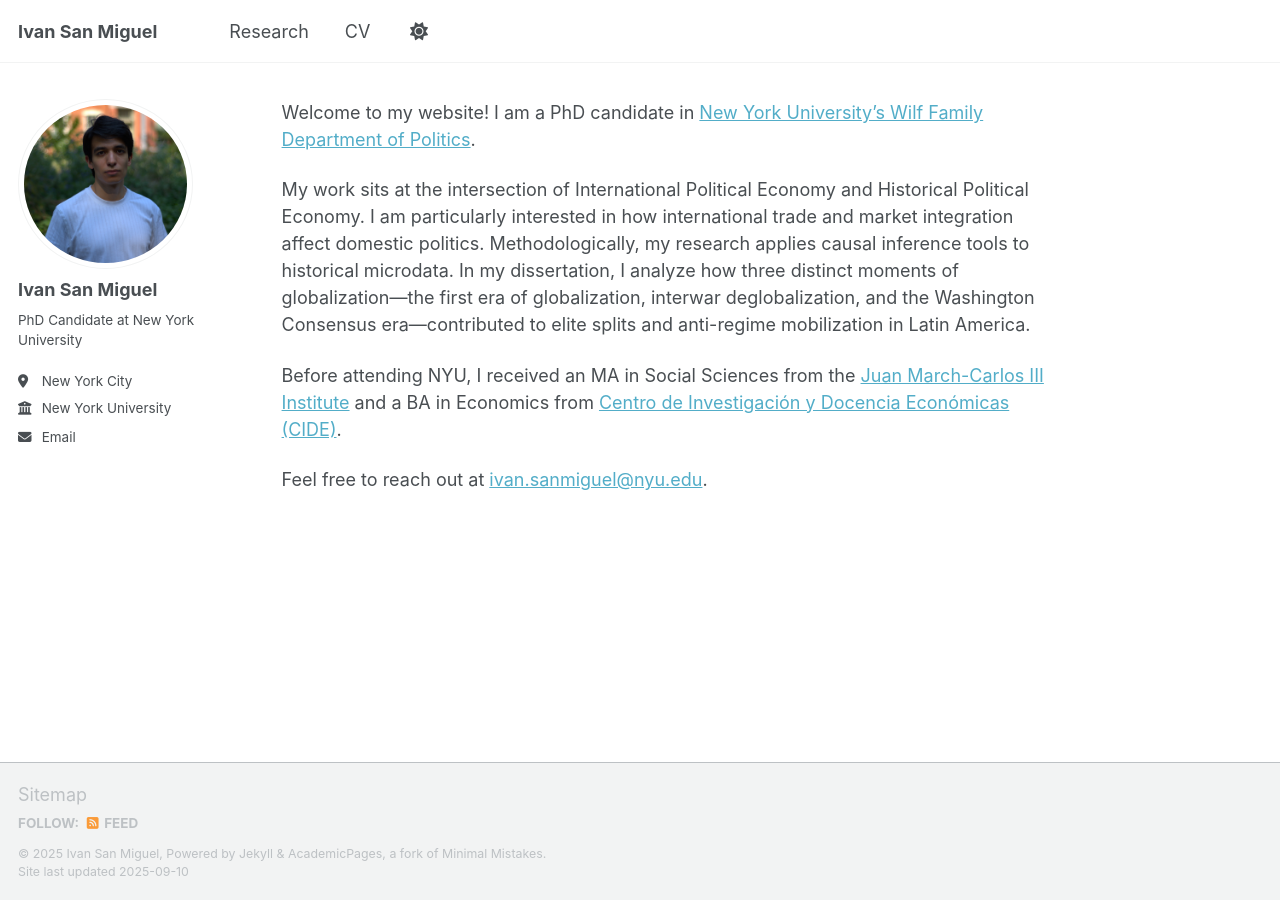
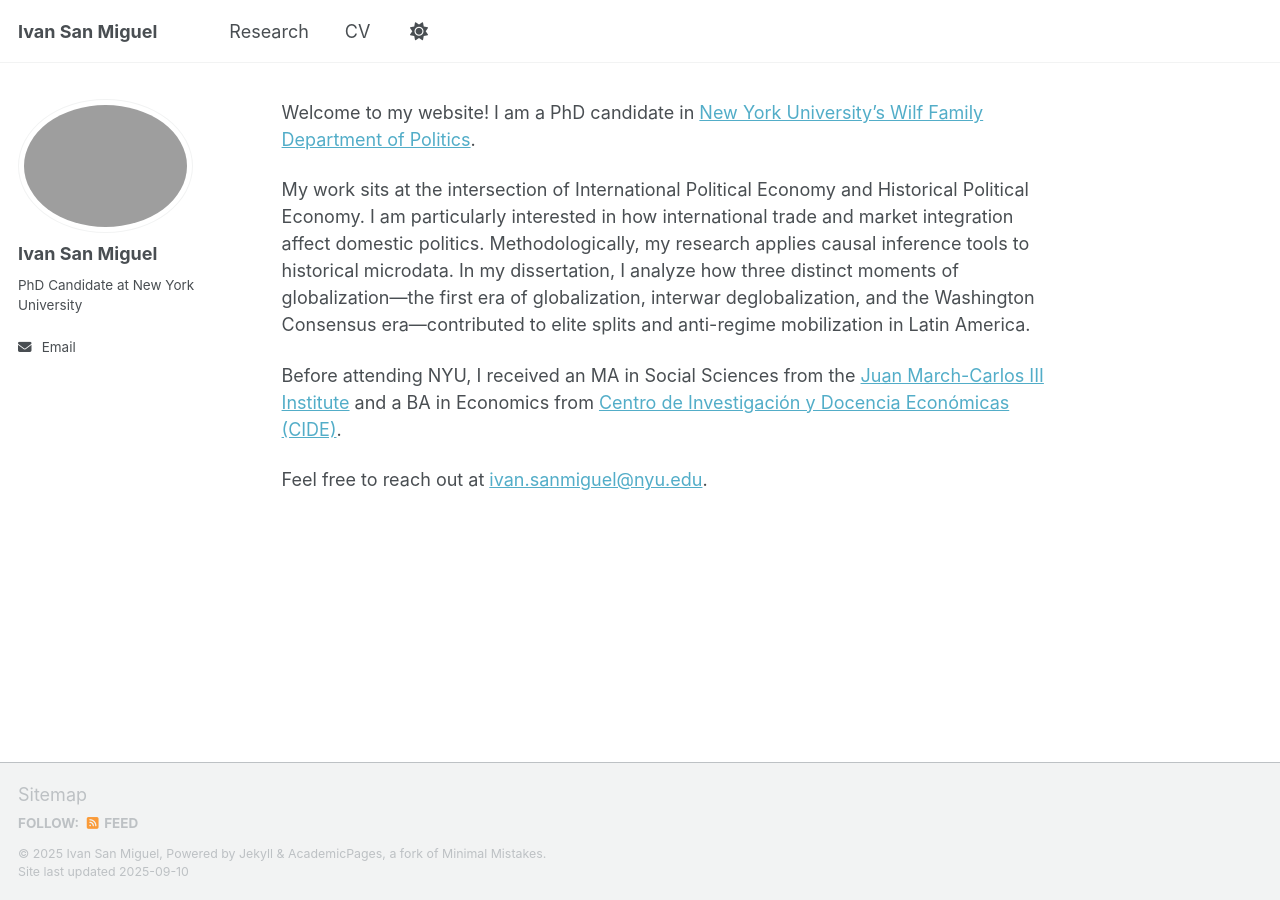
Before and after one commit to IvanSanMiguel/ivansanmiguel.github.io, a Jekyll site: the page built from _pages/about.md, in a window 1280 px wide. Built offline with Jekyll 4.4.1, drawn with Linux system fonts in a browser that asks for light colours; a script that is not in the unit is left out.

Commit message:
Update _config.yml

```diff
--- a/_config.yml
+++ b/_config.yml
@@ -16,12 +16,12 @@ repository               : "IvanSanMiguel/ivansanmiguel.github.io"
 #               Additional customization can be done by editing /_includes/author-profile.html
 author:
   # Biographic information
-  avatar           : "San_Miguel_Ivan_005.jpg"
+  avatar           : "San_Miguel_Ivan_supper_cropped.jpg"
   name             : "Ivan San Miguel"
   pronouns         : # example: "she/her"
   bio              : "PhD Candidate at New York University"
-  location         : "New York City"
-  employer         : "New York University"
+  location         : #
+  employer         : #
   uri              : # URL
   email            : "ivan.sanmiguel@nyu.edu"
 
```
